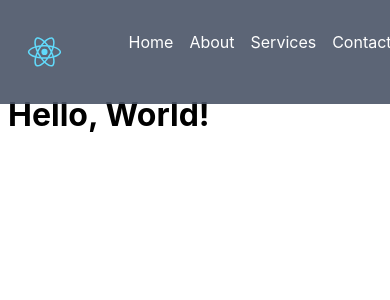
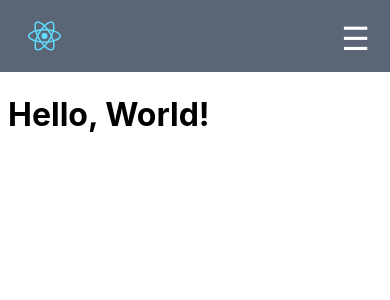
Before and after one commit to sansanchezca/react-management-app, a React (Create React App) app: page / in a window 390 px wide. Shown: the top 300 px of the page. Built offline with nearby package versions, Linux system fonts and the light colour scheme.

Commit message:
Added responsive navbar with hamburger menu

```diff
--- a/src/App.js
+++ b/src/App.js
@@ -1,6 +1,8 @@
 import React from 'react';
 import './App.css';
-import Navbar from './navbar.jsx';
+import './navbar.css'; // Import the CSS file
+import Navbar from './navbar.jsx'; // Import the Navbar component
+
 
 function App() {
   return (
--- a/src/index.css
+++ b/src/index.css
@@ -1,5 +1,6 @@
 body {
   margin-top: 95px;
+  background-color: bl;
   font-family: -apple-system, BlinkMacSystemFont, 'Segoe UI', 'Roboto', 'Oxygen',
     'Ubuntu', 'Cantarell', 'Fira Sans', 'Droid Sans', 'Helvetica Neue',
     sans-serif;
--- a/src/navbar.css
+++ b/src/navbar.css
@@ -1,19 +1,20 @@
-/* Navbar.css */
+/* Default navbar styles */
 .navbar {
   display: flex;
   align-items: center;
+  justify-content: space-between;
   padding: 1rem;
   background-color: rgba(75, 85, 104, 0.9);
   position: fixed;
-  top: 0; /* Coloca la navbar en la parte superior */
-  left: 0; /* Alinea la navbar a la izquierda */
-  width: 100%; /* Asegura que ocupe todo el ancho de la pantalla */
+  top: 0;
+  left: 0;
+  width: 100%;
   z-index: 1000;
+  box-sizing: border-box; /* Ensure padding does not affect layout */
 }
 
 .navbar-logo {
   height: 40px;
-  margin-right: 1rem;
 }
 
 .navbar-links {
@@ -21,25 +22,65 @@
   display: flex;
   gap: 1rem;
   margin-left: auto;
-  margin-right: 40px;
 }
 
 .navbar-links a {
   color: white;
   text-decoration: none;
-  text-align: right;
 }
+
 .signin-btn {
   background-color: #3545a4;
   color: white;
   padding: 0.5rem 1rem;
   border-radius: 5px;
-  text-align: center;
   cursor: pointer;
   transition: background-color 0.3s;
-  margin-left: 2rem;
 }
 
 .signin-btn:hover {
   background-color: #45a049;
 }
+
+/* Hamburger button */
+.hamburger {
+  display: none; /* Hidden by default */
+  background: none;
+  border: none;
+  font-size: 2rem;
+  color: white;
+  cursor: pointer;
+  padding: 0;
+  margin-left: 10px; /* Space between hamburger and logo */
+}
+
+/* Media query for small screens (phones) */
+@media (max-width: 768px) {
+  .navbar {
+    padding: 1rem; /* Ensure there's enough padding around */
+    justify-content: space-between; /* Maintain space between items */
+  }
+
+  .navbar-links {
+    display: none; /* Hide the links by default */
+    flex-direction: column; /* Stack the links vertically */
+    position: absolute;
+    top: 60px; /* Position below the navbar */
+    right: 0;
+    background-color: rgba(75, 85, 104, 0.9);
+    width: 100%; /* Take up the full width */
+    padding: 1rem;
+    text-align: center;
+  }
+
+  .navbar-links.open {
+    display: flex; /* Show the links when the menu is open */
+  }
+
+  .hamburger {
+    display: block; /* Show the hamburger on small screens */
+    position: absolute;
+    top: 20px; /* Align at the top of the navbar */
+    right: 20px; /* Align at the right side */
+  }
+}
--- a/src/navbar.jsx
+++ b/src/navbar.jsx
@@ -1,17 +1,26 @@
-import React from 'react';
+import React, { useState } from 'react'; // Only import React once and include useState
 import logo from './logo.svg'; // Import the logo
 import './navbar.css'; // Import the CSS for styling
 
 function Navbar() {
+  const [isMenuOpen, setIsMenuOpen] = useState(false); // useState hook for toggling menu visibility
+
+  const toggleMenu = () => {
+    setIsMenuOpen(!isMenuOpen); // Toggle the menu open/close state
+  };
+
   return (
     <nav className="navbar">
       <img src={logo} className="navbar-logo" alt="logo" />
-      <ul className="navbar-links">
+      <button className='hamburger' onClick={toggleMenu}>
+        ☰
+      </button>
+      <ul className={`navbar-links ${isMenuOpen ? 'open' : ''}`}> {/* Add 'open' class when menu is open */}
         <li><a href="#home">Home</a></li>
         <li><a href="#about">About</a></li>
         <li><a href="#services">Services</a></li>
         <li><a href="#contact">Contact</a></li>
-        <li><a href="signin"className="signin-btn">Sign in</a></li>
+        <li><a href="signin" className="signin-btn">Sign in</a></li>
       </ul>
     </nav>
   );
```
